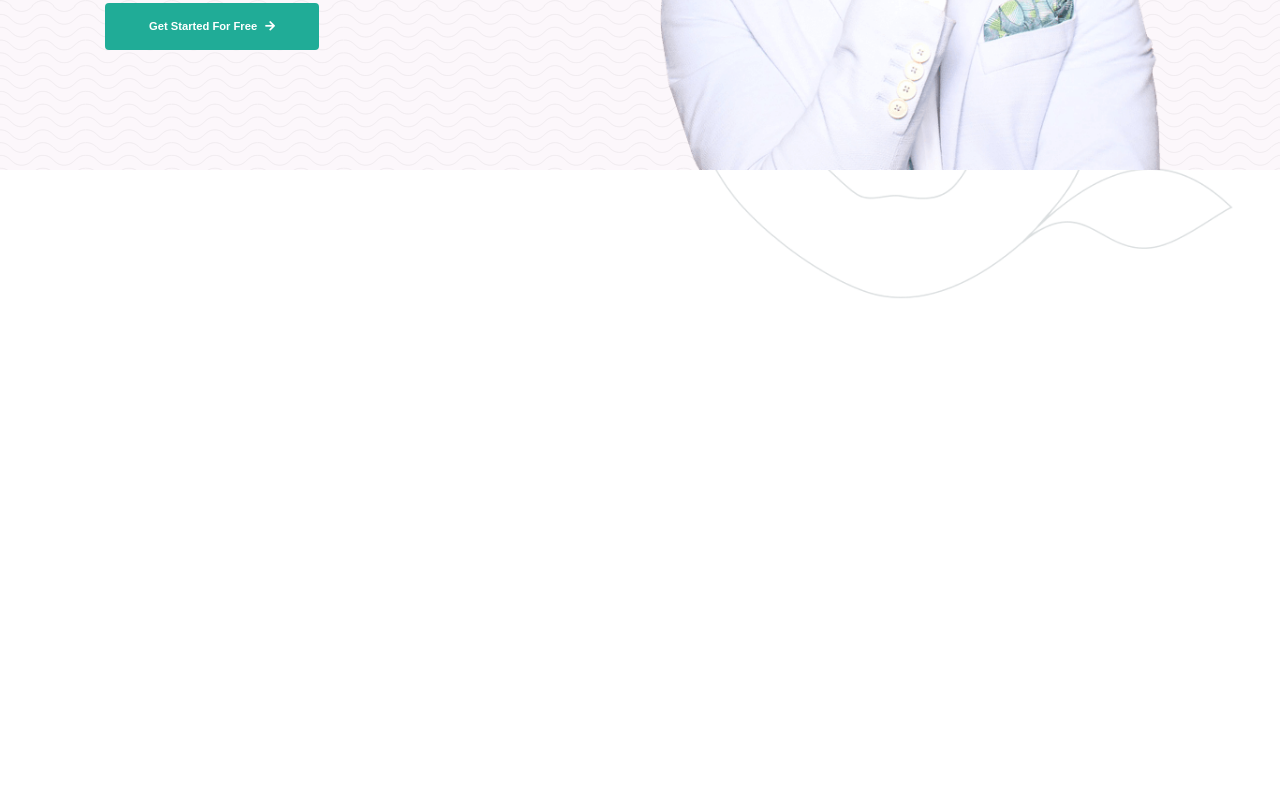
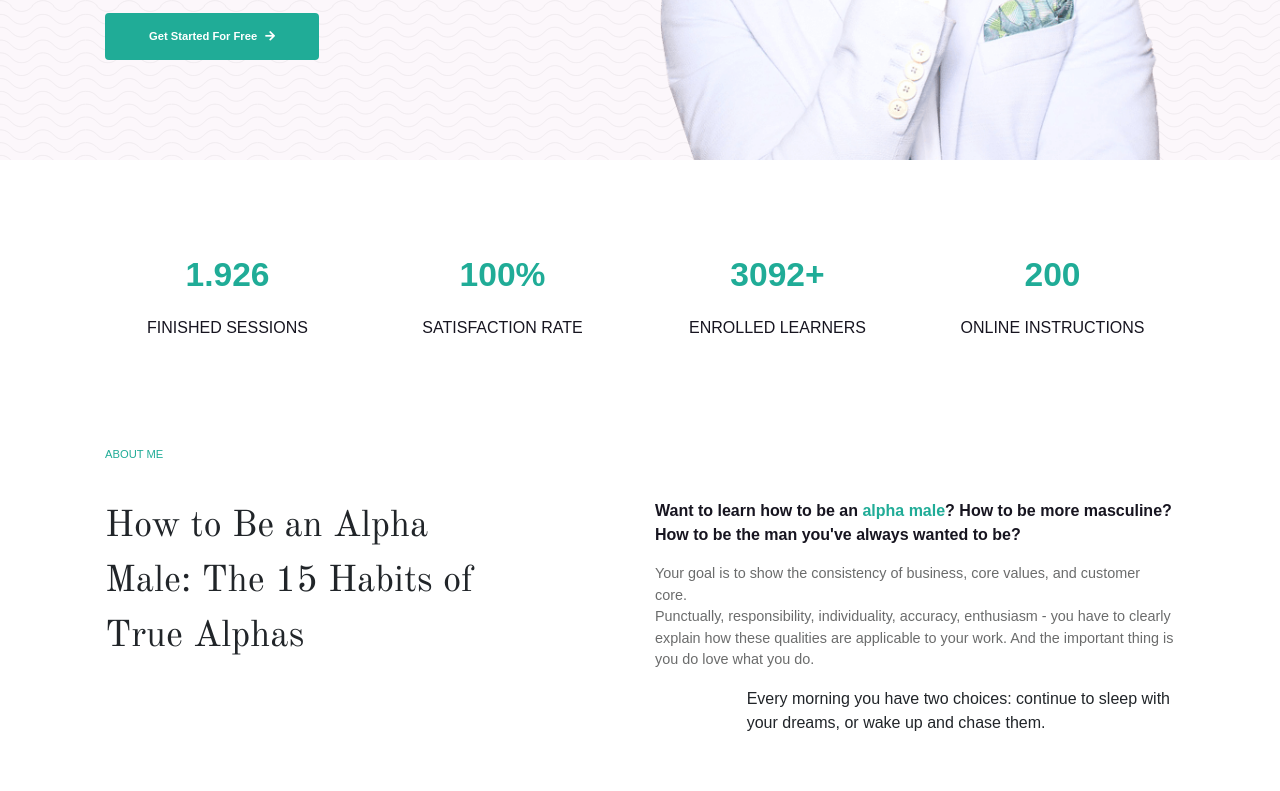
Before and after one commit to giuditta-marino/proj-html-vuejs, a website: page index.html in a window 1280 px wide. Shown: the part 562-1353 px from the top of the page. Before the commit the page ends 862 px from the top, so only its background shows below. Drawn offline with nearby package versions, Linux system fonts and the light colour scheme; a web font is replaced by a local one.

Commit message:
prime due righe main

```diff
--- a/index.html
+++ b/index.html
@@ -49,7 +49,7 @@
           <!-- JUMBO -->
           <div class="jumbo">
             <div class="row">
-              <div class="peace-on-earth col-lg-6 pt-90 pb-120">
+              <div class="peace-on-earth col-lg-6 pt-100 pb-100">
                 <p id="wingman">I'm wingman</p>
                 <h1>Peace On Earth A Wonderful Wish But No Way</h1>
                 <p class="subtitle pt-10 pb-10">Success isn't overnight. It's when everyday you get a little better than the day before. It all adds up.</p>
@@ -72,12 +72,56 @@
           <!-- FIRST SECTION -->
           <section>
             <!-- GOALS-NUMBERS -->
-            <div class="row"></div>
+            <div class="goals-number row pt-90 pb-90 text-center">
+              <div class="col-lg-3">
+                <p class="number">1.926</p>
+                <p class="description">finished sessions</p>
+              </div>
+              <div class="col-lg-3">
+                <p class="number">100%</p>
+                <p class="description">satisfaction rate</p>
+              </div>
+              <div class="col-lg-3">
+                <p class="number">3092+</p>
+                <p class="description">enrolled learners</p>
+              </div>
+              <div class="col-lg-3">
+                <p class="number">200</p>
+                <p class="description">online instructions</p>
+              </div>
+            </div>
 
 
             <!-- ABOUT ME -->
-            <div class="row"></div>
-            <div class="row"></div>
+            <div class="about row pb-20">
+              <div class="col-lg-12">
+                <p class="green-title">about me</p>
+              </div>
+            </div>
+            <div class="alpha-male row">
+              <div class="title col-lg-6">
+                <h3>How to Be an Alpha Male: The 15 Habits of True Alphas</h3>
+              </div>
+              <div class="description col-lg-6">
+                <p>Want to learn how to be an <span class="green-text">alpha male</span>? How to be more masculine? How to be the man you've always wanted to be?</p>
+                <p>Your goal is to show the consistency of business, core values, and customer core. <br>
+                Punctually, responsibility, individuality, accuracy, enthusiasm - you have to clearly explain how these qualities are applicable to your work. And the important thing is you do love what you do.</p>
+              </div>
+            </div>
+            <div class="alpha-video row">
+              <div class="video-preview col-lg-7">
+                <img src="" alt="">
+                <img src="" alt="">
+              </div>
+              <div class="col-lg-5">
+                <blockquote cite="http://">
+                  Every morning you have two choices: continue to sleep with your dreams, or wake up and chase them.
+                </blockquote>
+                <img src="" alt="">
+                <p></p>
+                <p></p>
+              </div>
+            </div>
 
             <!-- LATEST-COURSES -->
             <div class="row"></div>
--- a/src/scss/partials/_main.scss
+++ b/src/scss/partials/_main.scss
@@ -0,0 +1,8 @@
+main{
+  background-color: $color1;
+  z-index: 1;
+  position: relative;
+  @import "./_section_first.scss";
+  @import "./_section_second.scss";
+  @import "./_section_third.scss";
+}
--- /dev/null
+++ b/src/scss/partials/_section_first.scss
@@ -0,0 +1,36 @@
+.goals-number>*{
+  p.number{
+    font-size: 2.1em;
+    font-weight: 700;
+    color: $color4;
+  }
+
+  p.description{
+    color: $color2;
+    text-transform: uppercase;
+    font-weight: 400;
+  }
+}
+
+.alpha-male{
+  .title{
+    padding-right: 118px;
+
+    h3{
+      font-size: 2.3em;
+      line-height: 55px;
+    }
+  }
+
+  .description{
+    p:first-child{
+      font-size: 1em;
+      font-weight: 600;
+      color: $color2;
+    }
+    p:last-child{
+      font-size: 0.9em;
+      color: $color5;
+    }
+  }
+}
--- a/src/scss/partials/_utilities.scss
+++ b/src/scss/partials/_utilities.scss
@@ -10,3 +10,13 @@ $padding-directions: pt, pb;
     }
   }
 }
+
+.green-text{
+  color: $color4;
+}
+
+.green-title{
+  text-transform: uppercase;
+  color: $color4;
+  font-size: 0.7em;
+}
```
Also changed, not shown: assets/css/master.css, src/scss/partials/_section_second.scss (added), src/scss/partials/_section_third.scss (added), 1 other file.
